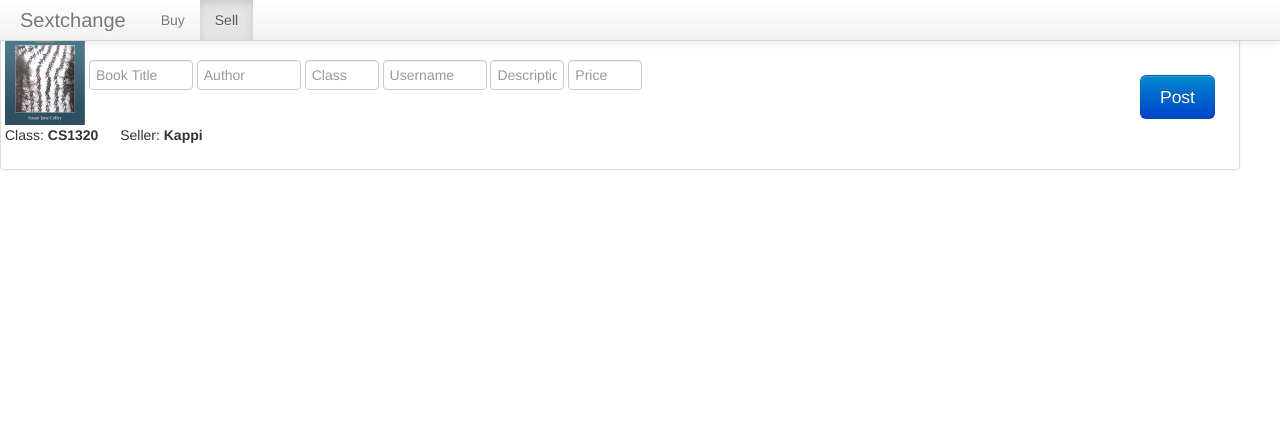
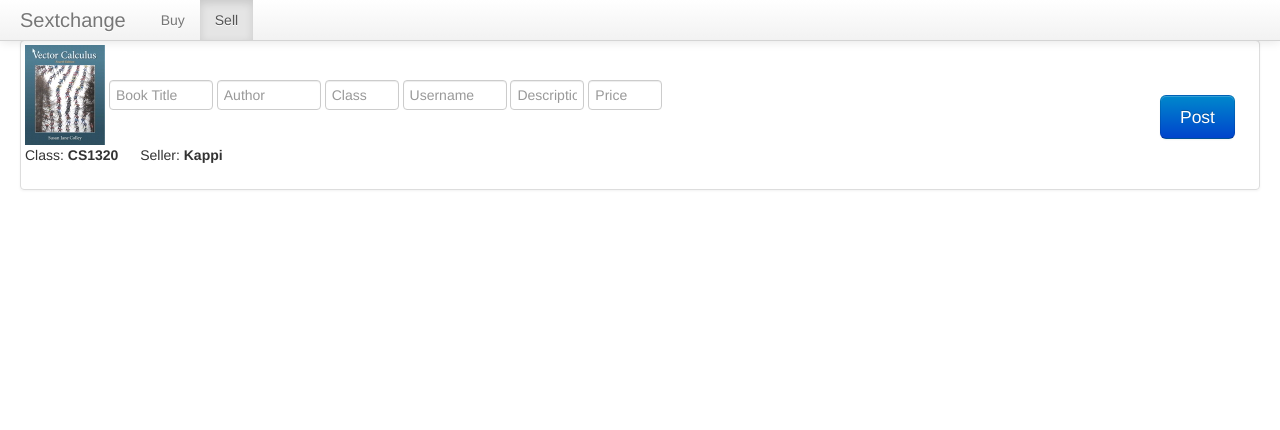
Before and after one commit to maxlesser/textchange, a Python web app: template templates/home.html in a window 1280 px wide, after a click on "Sell". Shown: the top 430 px of the page. Run offline with Jinja, Linux system fonts and the light colour scheme; the template is opened without the code that fills it, so the values that code supplies are empty; some libraries are stand-ins or nearby versions.

Commit message:
THAT SELL PAGE YALL

```diff
--- a/public/css/style.css
+++ b/public/css/style.css
@@ -8,7 +8,7 @@
 	margin-right: 20px;
 }
 
-#list_container{
+.list_container{
 	width: 100%;
 	padding: 20px;
 }
@@ -35,7 +35,21 @@
 	padding-left: 20px;
 }
 
-#list_thumbnails {
+#list_thumbnails_sell {
+	width: 100%;
+  margin-left: -20px;
+  list-style: none;
+  *zoom: 1;
+}
+
+#list_thumbnails_buy {
+	width: 100%;
+  margin-left: -20px;
+  list-style: none;
+  *zoom: 1;
+}
+
+#list_thumbnails_input {
 	width: 100%;
   margin-left: -20px;
   list-style: none;
--- a/public/javascript/listing.js
+++ b/public/javascript/listing.js
@@ -21,7 +21,7 @@
         console.log("in here");
         var content1 = req.responseText;
         var data1= JSON.parse(content1);
-        console.log(data1);
+        refreshSell(data1);
     }, false);
     req.send(fd);
  }
@@ -34,6 +34,24 @@ function sell(){
     var Buyli = document.getElementById("buyTab");
     Sellli.className = "active";
     Buyli.className = "";
+    console.log("where i should be");
+    var request = new XMLHttpRequest();
+
+        request.open('GET', '/user_posts/Kappi/book_posts.json', true);
+
+        request.addEventListener('load', function(e){
+            if (request.status == 200) {
+                console.log("got that content");
+                var content2 = request.responseText;
+                var data2 = JSON.parse(content2);
+                refreshSell(data2);
+            } else {
+                console.log("YOU SHOULD NOT BE HERE");
+            }
+        }, false);
+
+        request.send(null);
+
     return false;
 }
 
@@ -69,7 +87,7 @@ function search(text){
                 console.log("ajdhkjfhkjdshf");
                 console.log(content);
                 var data = JSON.parse(content);
-                refresh(data);
+                refreshBuy(data);
             } else {
                 console.log("YOU SHOULD NOT BE HERE");
                 // something went wrong, check the request status
@@ -82,10 +100,10 @@ function search(text){
 }
 
 
-function refresh (data) {
-    console.log("in refresh");
+function refreshBuy (data) {
+    console.log("in refreshBuy");
     console.log(data)
-    var ul = document.getElementById('list_thumbnails');
+    var ul = document.getElementById('list_thumbnails_buy');
     ul.innerHTML = " ";
 
     for (var i =0; i < data.rowCount; i ++){
@@ -96,10 +114,19 @@ function refresh (data) {
             var newitem = '<div class="list_thumbnail">' +
               '<img src="../public/assets/testbook.jpeg" alt="" width="80" height="100">' +
               '<h3>'+ data.rows[i].title + '<small> by ' + data.rows[i].author + '</small>' +'</h3>' +
-              '<p>Class: <strong>' + data.rows[i].class + '</strong> &emsp; Seller: <strong>' + data.rows[i].seller +'</strong></p>'+
+              '<p>Class: <strong>' + data.rows[i].class + '</strong> &emsp; Seller: <strong>' + data.rows[i].seller +'</strong> &emsp;'+
+
+                '<span data-toggle="collapse" data-target="#demo">'+
+                '<i class="icon-info-sign"></i>'+
+                '</span></p>'+
+
+                '<div id="demo" class="collapse"> Lorem ipsum dolor sit amet, consectetur adipiscing elit. '+
+                'Donec at massa sed nisl sodales auctor at id nunc. Praesent tristique metus quis nulla hendrerit luctus. Aliquam imperdiet blandit'+
+                'leo, non placerat dolor cursus ut. </div>'+
+
               '<div class= "buy_btn">'+
                 '<p>'+ 'Posted at:'+ '<small> '+ d.toLocaleTimeString()+', '+ d.toLocaleDateString()+'</small>' +'<br><br>'+
-                '<button class="btn btn-large btn-primary pull-right" type="button">Buy</button>'+
+                '<button class="btn btn-large btn-primary pull-right" type="button">Buy for $'+ data.rows[i].price +'.00</button>'+
 
                 '</p>'+
               '</div>' +
@@ -107,9 +134,46 @@ function refresh (data) {
 
             li.innerHTML = newitem;
 
-
-
-            ul.insertBefore(li, ul.getElementsByTagName("li")[0]);
+            ul.appendChild(li);
 
         }
     }
+
+function refreshSell (data) {
+    console.log("in refreshSell");
+    console.log(data)
+    var ul = document.getElementById('list_thumbnails_sell');
+    ul.innerHTML = " ";
+
+    for (var i =0; i < data.rowCount; i ++){
+
+            var li = document.createElement('li');
+            var d = new Date(data.rows[i].time*1000);
+
+            var newitem = '<div class="list_thumbnail">' +
+              '<img src="../public/assets/testbook.jpeg" alt="" width="80" height="100">' +
+              '<h3>'+ data.rows[i].title + '<small> by ' + data.rows[i].author + '</small>' +'</h3>' +
+              '<p>Class: <strong>' + data.rows[i].class + '</strong> &emsp; Seller: <strong>' + data.rows[i].seller +'</strong> &emsp;'+
+
+                '<span data-toggle="collapse" data-target="#demo">'+
+                '<i class="icon-info-sign"></i>'+
+                '</span></p>'+
+
+                '<div id="demo" class="collapse"> Lorem ipsum dolor sit amet, consectetur adipiscing elit. '+
+                'Donec at massa sed nisl sodales auctor at id nunc. Praesent tristique metus quis nulla hendrerit luctus. Aliquam imperdiet blandit'+
+                'leo, non placerat dolor cursus ut. </div>'+
+
+              '<div class= "buy_btn">'+
+                '<p>'+ 'Posted at:'+ '<small> '+ d.toLocaleTimeString()+', '+ d.toLocaleDateString()+'</small>' +'<br><br>'+
+                '<button class="btn btn-large btn-danger pull-right" type="button">Delete</button>'+
+
+                '</p>'+
+              '</div>' +
+            '</div>' ;
+
+            li.innerHTML = newitem;
+
+            ul.appendChild(li);
+
+        }
+    }
--- a/templates/home.html
+++ b/templates/home.html
@@ -41,11 +41,11 @@
     </div>
 
 
-    <div id="list_container">
+    <div class="list_container">
 
 
 
-        <ul id="list_thumbnails">
+        <ul id="list_thumbnails_buy">
 
     </ul>
   </div>
@@ -56,7 +56,8 @@
 <div id = "sell">
 
 
-        <ul id="list_thumbnails">
+  <div class="list_container">
+        <ul id="list_thumbnails_input">
           <li>
             <div class="list_thumbnail">
               <form id = "newBookForm" class="form-inline" action = "/addbook" method = "post">
@@ -66,7 +67,7 @@
               <input name = "class_name" type="text" class="input-mini" placeholder="Class">
               <input name = "username" type="text" class="input-small" placeholder="Username">
               <input name = "description" type="text" class="input-mini" placeholder="Description">
-              <input name = "price" type="text" class="input-mini" placeholder="Price">
+              <input name = "price" type="number" class="input-mini" placeholder="Price">
               <p>Class: <strong> CS1320 </strong> &emsp; Seller: <strong>Kappi</strong></p>
               <div class= "buy_btn">
                 <p>
@@ -80,6 +81,17 @@
 
     </ul>
 
+    <ul id="list_thumbnails_sell">
+
+    </ul>
+
+
+
+  </div>
+
+
+
+
 
 </div>
 
```
